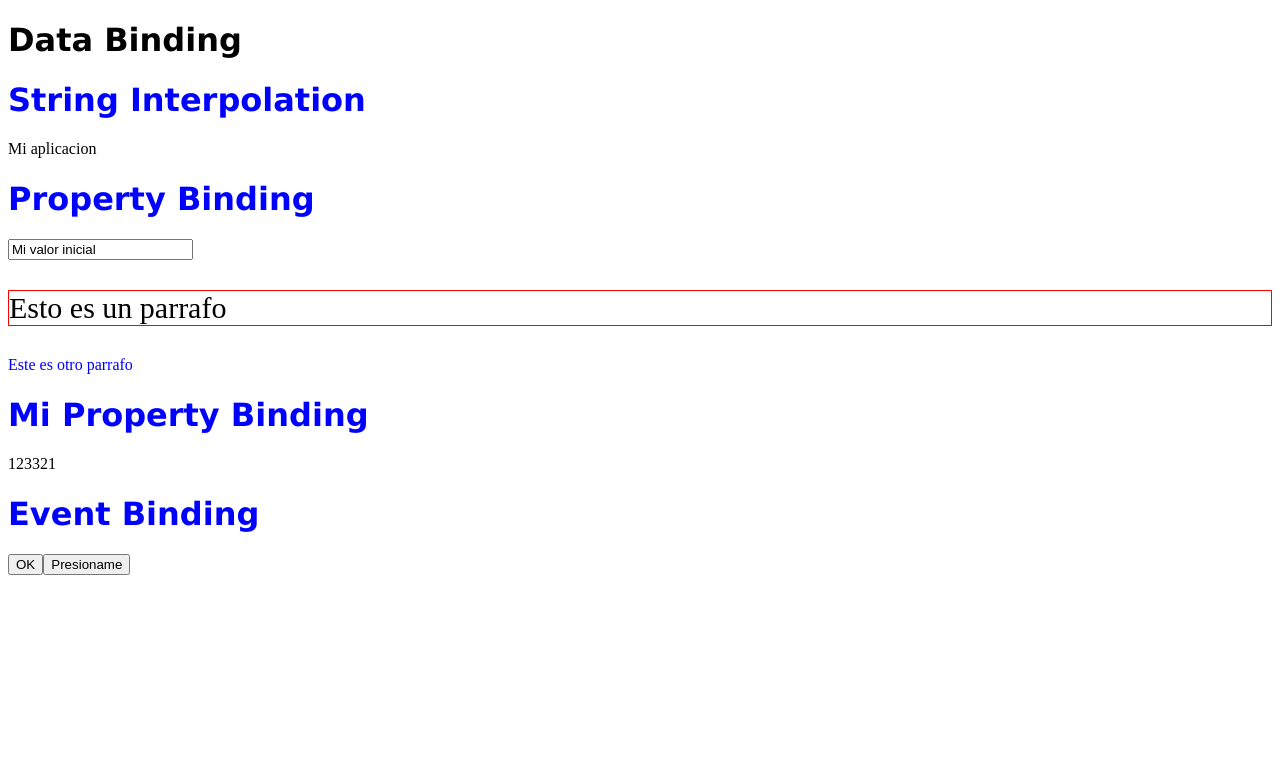
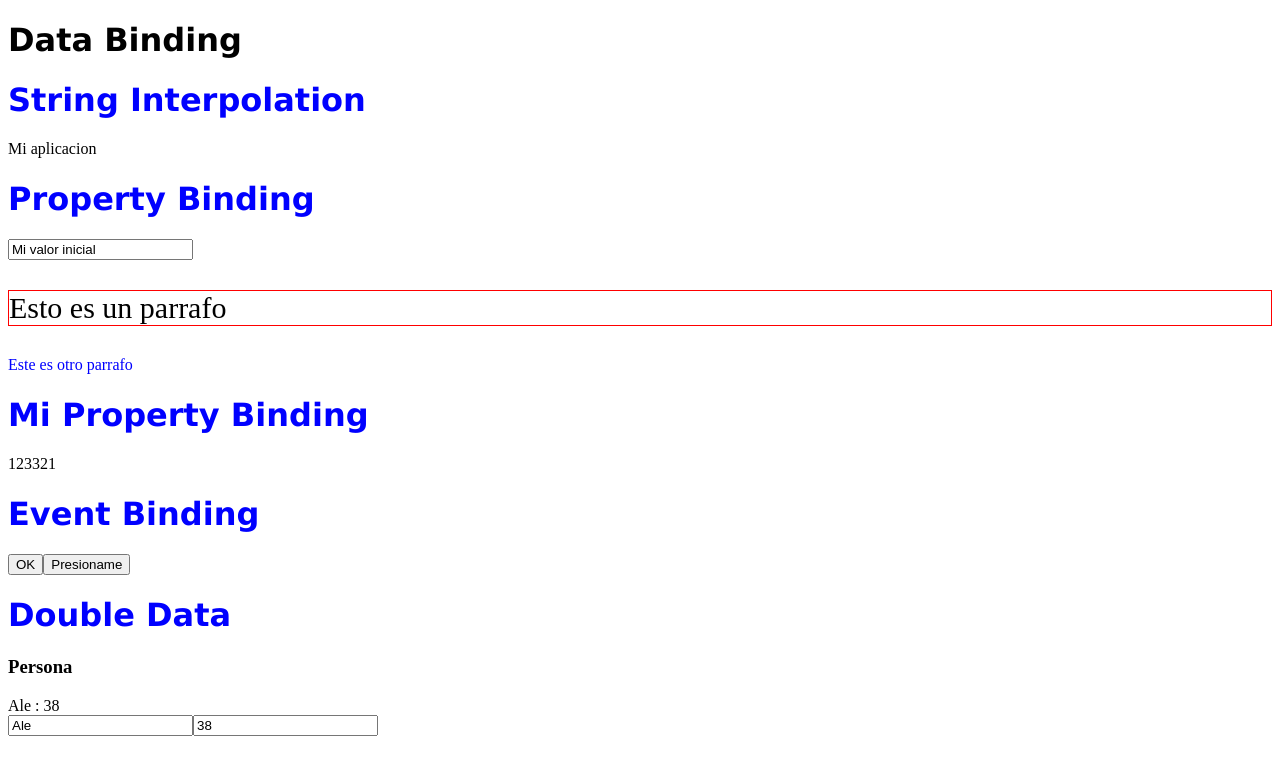
Before and after one commit to aantivero/curso-ng, an Angular app: page / in a window 1280 px wide. Shown: the top 774 px of the page. Built offline with nearby package versions, Linux system fonts and the light colour scheme.

Commit message:
clase 05

```diff
--- a/src/app/app.module.ts
+++ b/src/app/app.module.ts
@@ -2,6 +2,7 @@ import { BrowserModule } from '@angular/platform-browser';
 import { NgModule } from '@angular/core';
 
 import { AppComponent } from './app.component';
+import { FormsModule } from '@angular/forms';
 import { MicomponentComponent } from './micomponent/micomponent.component';
 import { OtroComponent } from './micomponent/otro.component';
 import { DatabindingComponent } from './databinding/databinding.component';
@@ -18,7 +19,8 @@ import { EventBindingComponent } from './databinding/event-binding.component';
     EventBindingComponent
   ],
   imports: [
-    BrowserModule
+    BrowserModule,
+    FormsModule
   ],
   providers: [],
   bootstrap: [AppComponent]
--- a/src/app/databinding/databinding.component.html
+++ b/src/app/databinding/databinding.component.html
@@ -13,3 +13,12 @@
 
 <h1>Event Binding</h1>
 <app-event-binding (clicked)="onClicked($event)" (presionado)="algodeafuera($event)"></app-event-binding>
+
+<h1>Double Data</h1>
+<div>
+  <h3>Persona</h3>
+  {{persona.nombre}} : {{persona.edad}}
+</div>
+
+<input [(ngModel)]="persona.nombre" required>
+<input [(ngModel)]="persona.edad" required>
--- a/src/app/databinding/databinding.component.ts
+++ b/src/app/databinding/databinding.component.ts
@@ -1,4 +1,5 @@
 import { Component, OnInit } from '@angular/core';
+import {NgForm} from '@angular/forms';
 
 @Component({
   selector: 'app-databinding',
@@ -9,6 +10,12 @@ export class DatabindingComponent implements OnInit {
 
   aplicacion: string = 'Mi aplicacion';
   valorInicial: string = 'Mi valor inicial';
+  name = 'ok';
+
+  persona = {
+    nombre: 'Ale',
+    edad: 38
+  };
 
   constructor() { }
 
```
